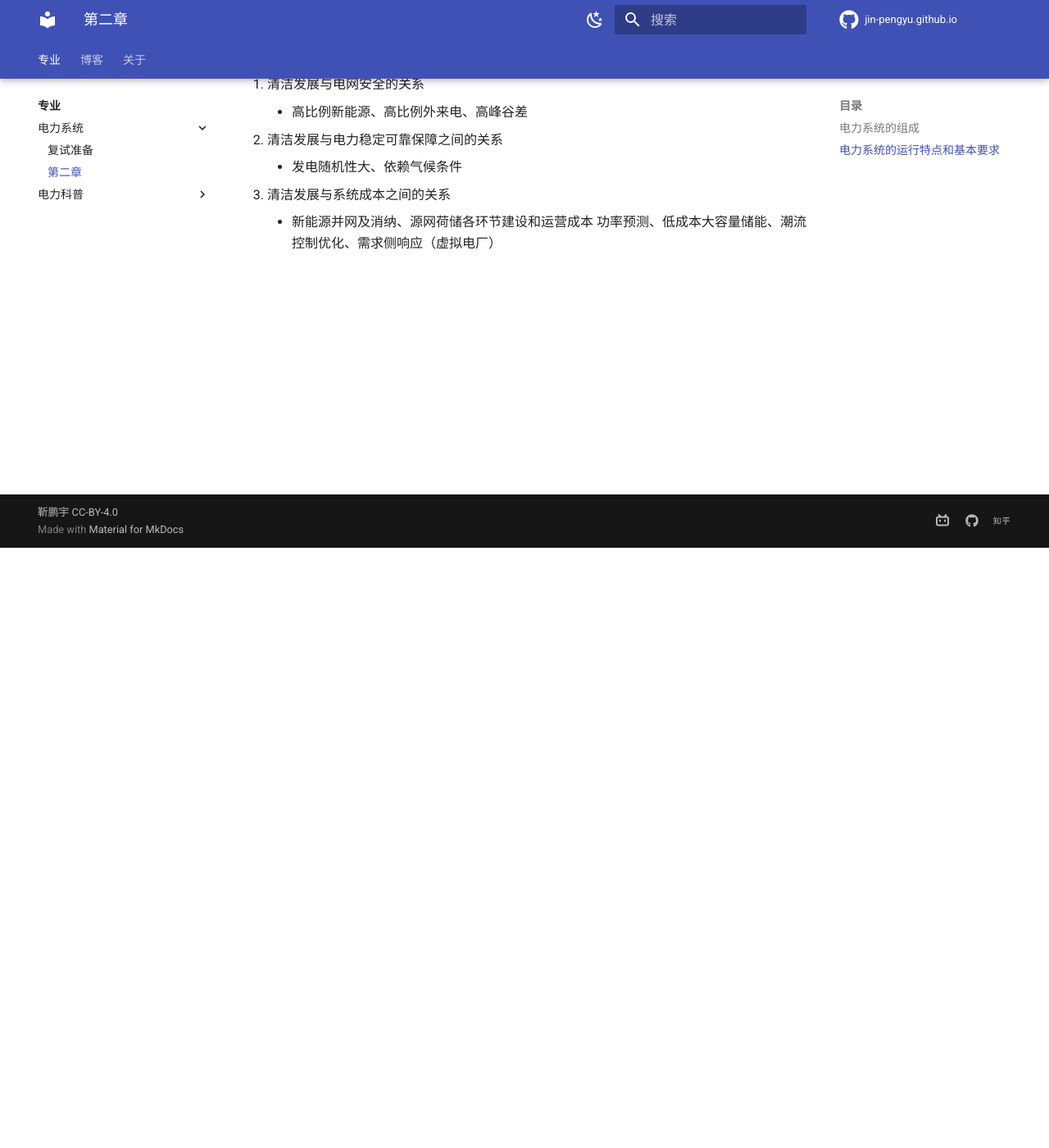
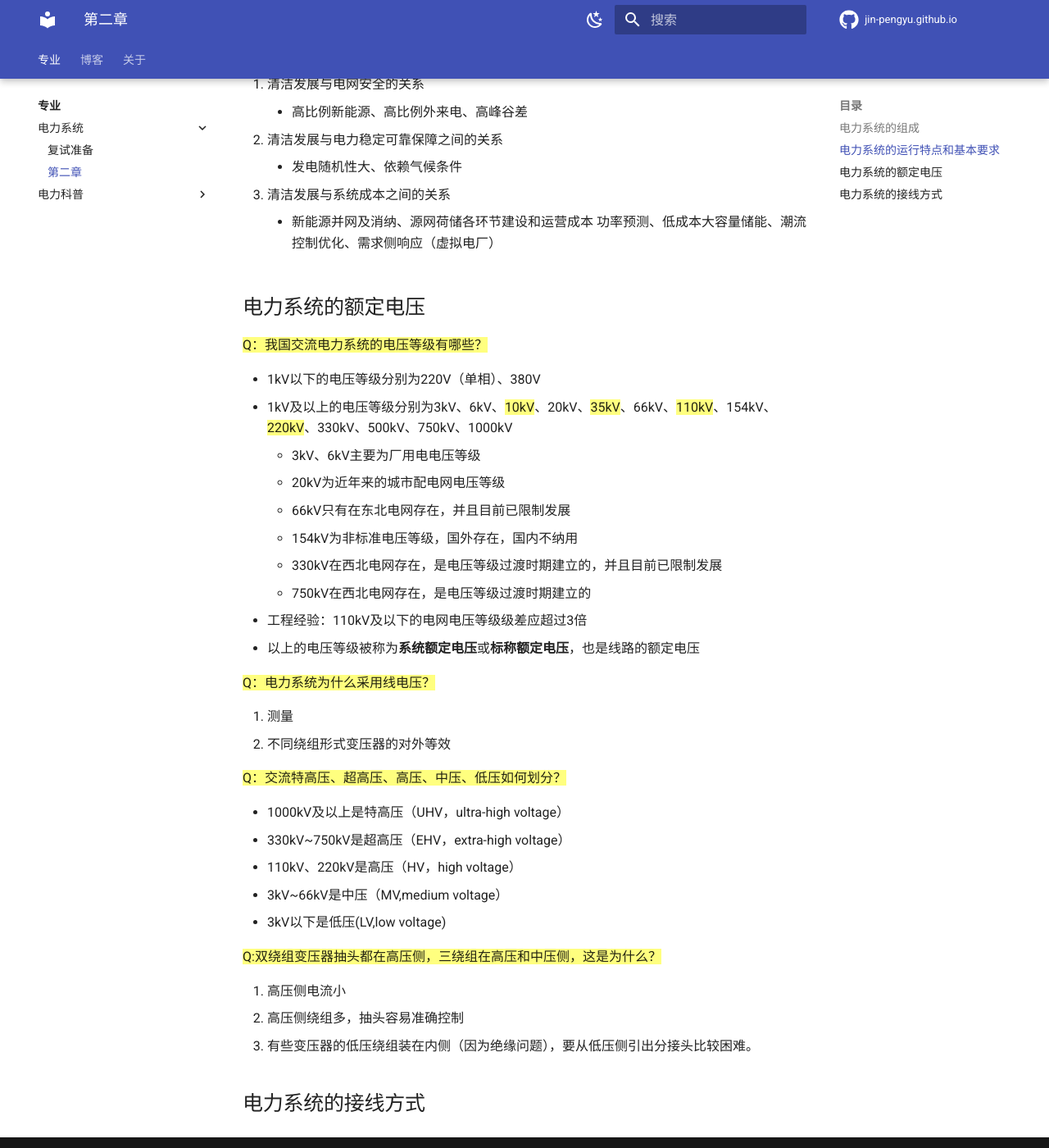
Before and after one commit to Pengyu-Jin/Pengyu-Jin.github.io, an MkDocs documentation site: the page built from docs/major/Power System Analysis/chapter 2.md, in a window 1280 px wide and 1400 px high, scrolled down 732 px. Shown: the whole window at 82% size. Built offline with MkDocs 1.6.1 and Material for MkDocs 9.7.7, drawn with Linux system fonts in a browser that asks for light colours.

Commit message:
change style71

```diff
--- a/docs/major/Power System Analysis/chapter 2.md
+++ b/docs/major/Power System Analysis/chapter 2.md
@@ -26,3 +26,39 @@
 3. 清洁发展与系统成本之间的关系
     - 新能源并网及消纳、源网荷储各环节建设和运营成本
 功率预测、低成本大容量储能、潮流控制优化、需求侧响应（虚拟电厂）
+
+
+## 电力系统的额定电压
+==Q：我国交流电力系统的电压等级有哪些？==
+
+- 1kV以下的电压等级分别为220V（单相）、380V
+- 1kV及以上的电压等级分别为3kV、6kV、==10kV==、20kV、==35kV==、66kV、==110kV==、154kV、==220kV==、330kV、500kV、750kV、1000kV
+    - 3kV、6kV主要为厂用电电压等级
+    - 20kV为近年来的城市配电网电压等级
+    - 66kV只有在东北电网存在，并且目前已限制发展
+    - 154kV为非标准电压等级，国外存在，国内不纳用
+    - 330kV在西北电网存在，是电压等级过渡时期建立的，并且目前已限制发展
+    - 750kV在西北电网存在，是电压等级过渡时期建立的
+- 工程经验：110kV及以下的电网电压等级级差应超过3倍
+- 以上的电压等级被称为**系统额定电压**或**标称额定电压**，也是线路的额定电压
+
+==Q：电力系统为什么采用线电压？==
+
+1. 测量
+2. 不同绕组形式变压器的对外等效
+
+==Q：交流特高压、超高压、高压、中压、低压如何划分？==
+
+- 1000kV及以上是特高压（UHV，ultra-high voltage）
+- 330kV~750kV是超高压（EHV，extra-high voltage）
+- 110kV、220kV是高压（HV，high voltage）
+- 3kV~66kV是中压（MV,medium voltage）
+- 3kV以下是低压(LV,low voltage)
+
+==Q:双绕组变压器抽头都在高压侧，三绕组在高压和中压侧，这是为什么？==
+
+1. 高压侧电流小
+2. 高压侧绕组多，抽头容易准确控制
+3. 有些变压器的低压绕组装在内侧（因为绝缘问题），要从低压侧引出分接头比较困难。
+
+## 电力系统的接线方式
```
